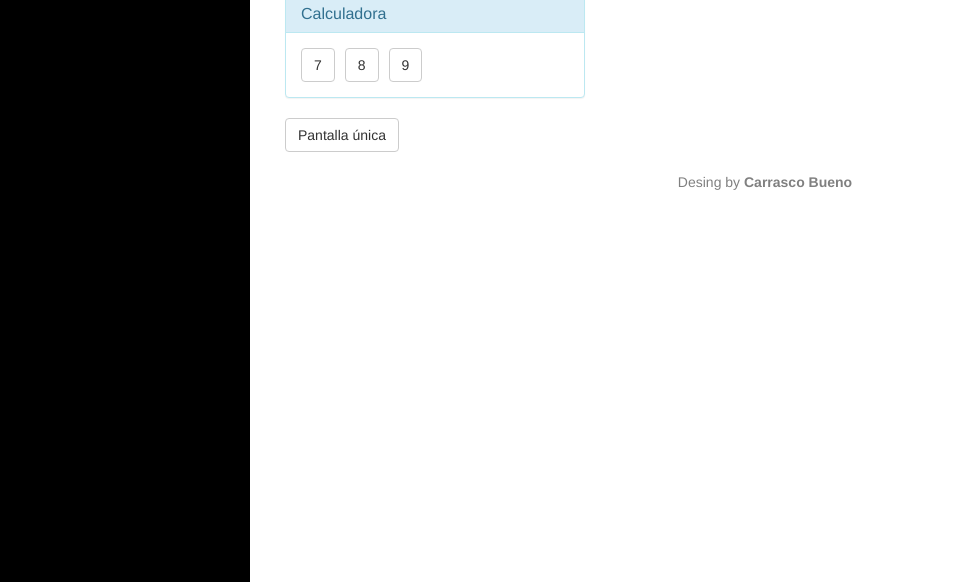
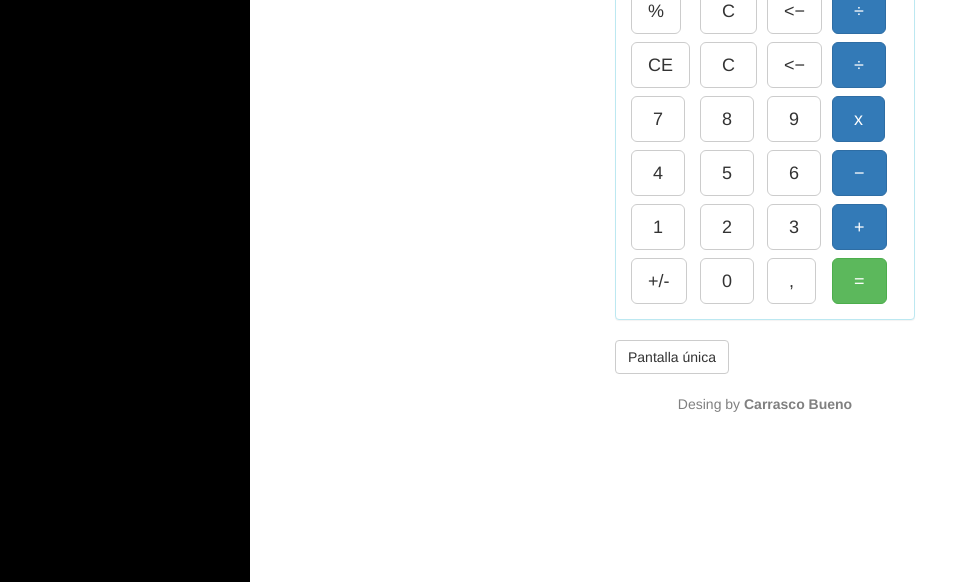
Before and after one commit to domicb/Calculadora, a plain HTML site: page index.html in a window 1280 px wide. Shown: the part 218-800 px from the top of the page, without its empty margins (0-958 px from the left). Drawn offline with Linux system fonts and the light colour scheme.

Commit message:
Cambio estilo
mirar el ejemplo expuesto en la práctica y funcion eval

```diff
--- a/index.html
+++ b/index.html
@@ -26,7 +26,8 @@
 
     <style>
         table > tbody > tr > td {
-            padding-right: 10px
+            padding-right: 10px;
+            padding-top: 8px;
         }
 
         table > tbody > tr > td:last-child {
@@ -40,6 +41,7 @@
             text-align: center;
             color: gray;
         }
+
     </style>
 
 </head>
@@ -69,24 +71,63 @@
         <!-- Page Content -->
         <div id="page-content-wrapper">
             <div class="container-fluid">
-                <div class="row">
-                    <div class="col-xs-6 col-md-4 border">Lorem ipsum dolor sit amet, consectetur adipisicing elit. Eius aliquam praesentium a non alias error nostrum voluptate similique accusamus sapiente. Recusandae corporis quo voluptas sint fugit, repudiandae hic illum saepe?</div>
-                </div>
+               <!-- <div class="row">
+                    <div class="col-xs-6 col-md-4 border"></div>
+                </div>-->
 
-                <div class="row">
-                    <div class="col-md-4" id="calc">
+                <div class="row" >
+                    <div class="col-md-4 col-md-offset-4" id="calc">
                         <h1>Calculadora</h1>
-                                <div class="panel panel-info">
+                            <div class="panel panel-info">
                                   <div class="panel-heading">
-                                    <h3 class="panel-title">Calculadora</h3>
+                                    <h3 class="panel-title">Simulacion calculadora de windows</h3>
                                   </div>
                                   <div class="panel-body">
                                     <table>
+                                        <tr>
+                                            <form action="calculadora.js">
+                                                <textarea class="form-control" rows="2"></textarea>
+                                            </form>
+                                        </tr>
+                                         <tr><!--fila 0-->
+                                            <td><button type="button" class="btn btn-default btn-lg">%</button></td>
+                                            <td><button type="button" class="btn btn-default btn-lg">&nbsp;C&nbsp;</button></td>
+                                            <td><button type="button" class="btn btn-default btn-lg"><−</button></td>
+                                            <td><button type="button" class="btn btn-primary btn-lg">&nbsp;÷&nbsp;</button></td>
 
-                                        <tr>
-                                            <td><button type="button" class="btn btn-default">7</button></td>
-                                            <td><button type="button" class="btn btn-default">8</button></td>
-                                            <td><button type="button" class="btn btn-default">9</button></td>
+                                        </tr>
+                                        <tr><!--Primera fila-->
+                                            <td><button type="button" class="btn btn-default btn-lg">CE</button></td>
+                                            <td><button type="button" class="btn btn-default btn-lg">&nbsp;C&nbsp;</button></td>
+                                            <td><button type="button" class="btn btn-default btn-lg"><−</button></td>
+                                            <td><button type="button" class="btn btn-primary btn-lg">&nbsp;÷&nbsp;</button></td>
+
+                                        </tr>
+
+                                        <tr><!--Segunda fila-->
+                                            <td><button type="button" class="btn btn-default btn-lg">&nbsp;7&nbsp;</button></td>
+                                            <td><button type="button" class="btn btn-default btn-lg">&nbsp;8&nbsp;</button></td>
+                                            <td><button type="button" class="btn btn-default btn-lg">&nbsp;9&nbsp;</button></td>
+                                            <td><button type="button" class="btn btn-primary btn-lg">&nbsp;x&nbsp;</button></td>
+
+                                        </tr>
+                                         <tr><!--Tercera fila-->
+                                            <td><button type="button" class="btn btn-default btn-lg">&nbsp;4&nbsp;</button></td>
+                                            <td><button type="button" class="btn btn-default btn-lg">&nbsp;5&nbsp;</button></td>
+                                            <td><button type="button" class="btn btn-default btn-lg">&nbsp;6&nbsp;</button></td>
+                                            <td><button type="button" class="btn btn-primary btn-lg">&nbsp;−&nbsp;</button></td>
+                                        </tr>
+                                        <tr><!--Cuarta fila-->
+                                            <td><button type="button" class="btn btn-default btn-lg">&nbsp;1&nbsp;</button></td>
+                                            <td><button type="button" class="btn btn-default btn-lg">&nbsp;2&nbsp;</button></td>
+                                            <td><button type="button" class="btn btn-default btn-lg">&nbsp;3&nbsp;</button></td>
+                                            <td><button type="button" class="btn btn-primary btn-lg">&nbsp;+&nbsp;</button></td>
+                                        </tr>
+                                        <tr><!--Cuarta fila-->
+                                            <td><button type="button" class="btn btn-default btn-lg">+/-</button></td>
+                                            <td><button type="button" class="btn btn-default btn-lg">&nbsp;0&nbsp;</button></td>
+                                            <td><button type="button" class="btn btn-default btn-lg">&nbsp;,&nbsp;</button></td>
+                                            <td><button type="button" class="btn btn-success btn-lg">&nbsp;=&nbsp;</button></td>
                                         </tr>
 
                                     </table>
```
Also changed, not shown: calculadora.html (deleted, +0 -12 lines).
